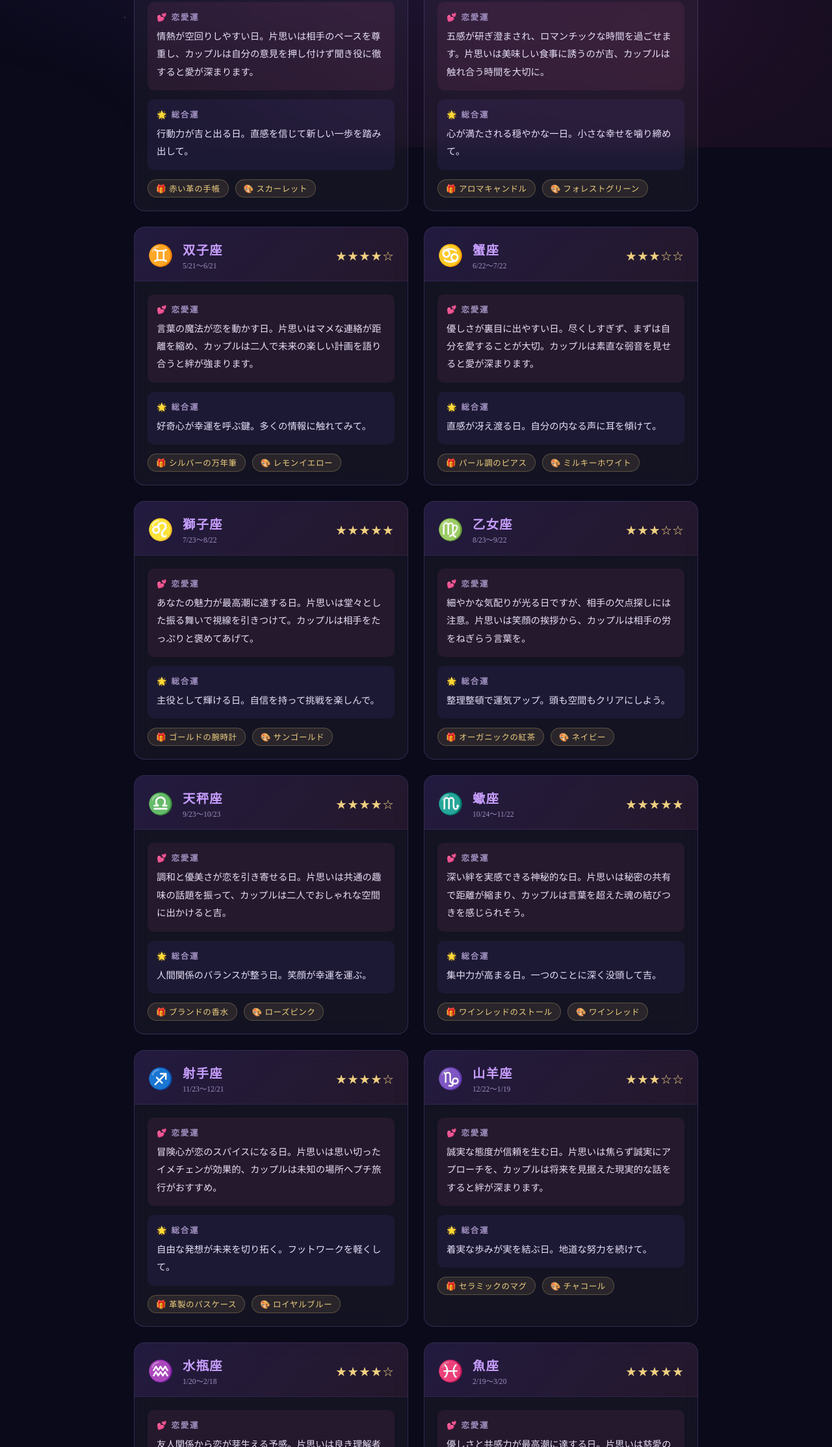
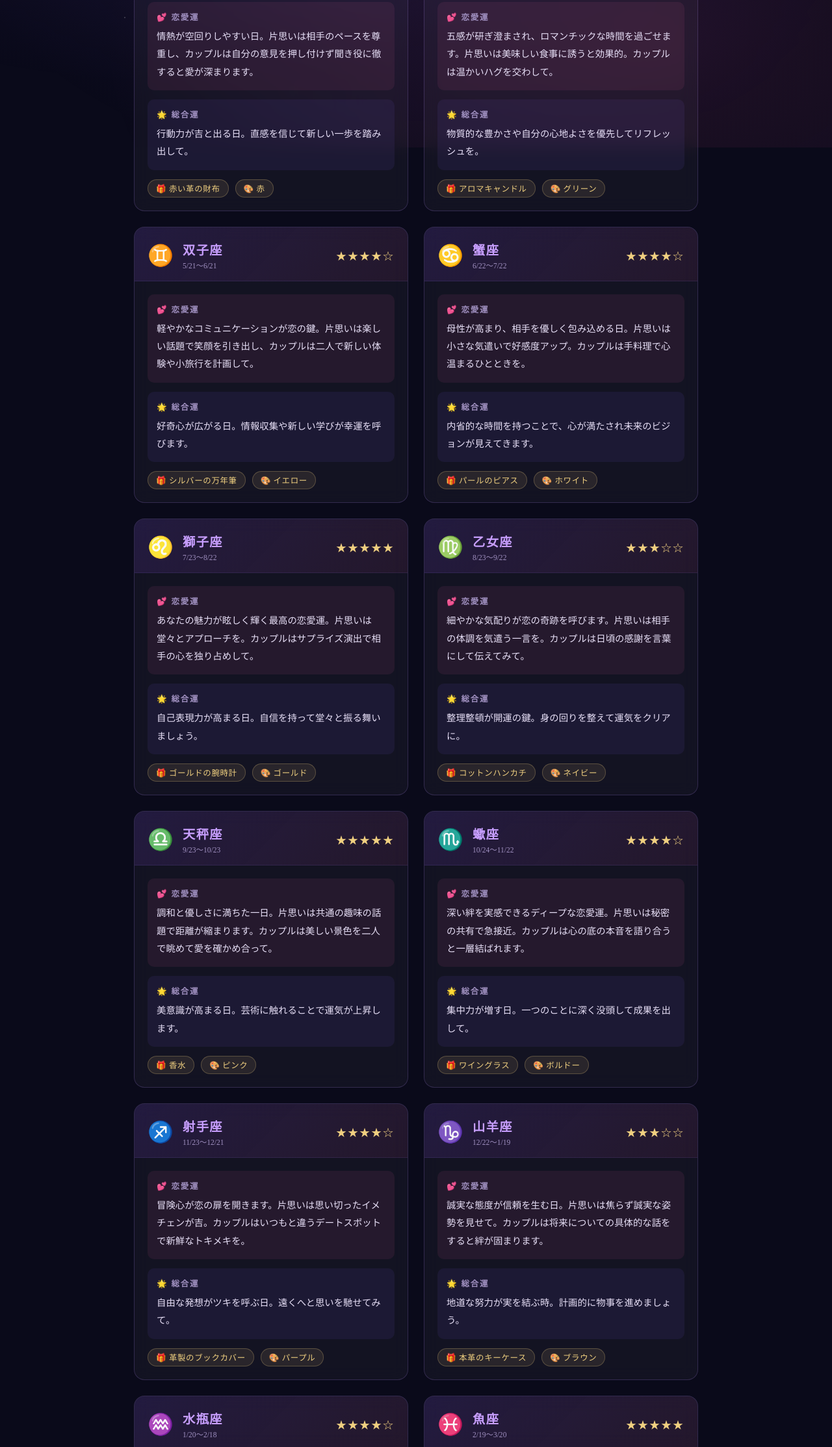
Before and after one commit to hoshikoi-uranai/hoshikoi-uranai, a plain HTML site: page docs/index.html in a window 1280 px wide. Shown: the part 573-2800 px from the top of the page at 65% size. Drawn offline with Linux system fonts and the light colour scheme.

Commit message:
✨ 2026-11-23 の占いを更新

```diff
--- a/docs/index.html
+++ b/docs/index.html
@@ -52,8 +52,8 @@
               <p>行動力が吉と出る日。直感を信じて新しい一歩を踏み出して。</p>
             </div>
             <div class="lucky-row">
-              <span class="lucky-badge">🎁 赤い革の手帳</span>
-              <span class="lucky-badge">🎨 スカーレット</span>
+              <span class="lucky-badge">🎁 赤い革の財布</span>
+              <span class="lucky-badge">🎨 赤</span>
             </div>
           </div>
         </article>
@@ -70,15 +70,15 @@
           <div class="card-body">
             <div class="section love-section">
               <h3>💕 恋愛運</h3>
-              <p>五感が研ぎ澄まされ、ロマンチックな時間を過ごせます。片思いは美味しい食事に誘うのが吉、カップルは触れ合う時間を大切に。</p>
+              <p>五感が研ぎ澄まされ、ロマンチックな時間を過ごせます。片思いは美味しい食事に誘うと効果的。カップルは温かいハグを交わして。</p>
             </div>
             <div class="section general-section">
               <h3>🌟 総合運</h3>
-              <p>心が満たされる穏やかな一日。小さな幸せを噛り締めて。</p>
+              <p>物質的な豊かさや自分の心地よさを優先してリフレッシュを。</p>
             </div>
             <div class="lucky-row">
               <span class="lucky-badge">🎁 アロマキャンドル</span>
-              <span class="lucky-badge">🎨 フォレストグリーン</span>
+              <span class="lucky-badge">🎨 グリーン</span>
             </div>
           </div>
         </article>
@@ -95,15 +95,15 @@
           <div class="card-body">
             <div class="section love-section">
               <h3>💕 恋愛運</h3>
-              <p>言葉の魔法が恋を動かす日。片思いはマメな連絡が距離を縮め、カップルは二人で未来の楽しい計画を語り合うと絆が強まります。</p>
+              <p>軽やかなコミュニケーションが恋の鍵。片思いは楽しい話題で笑顔を引き出し、カップルは二人で新しい体験や小旅行を計画して。</p>
             </div>
             <div class="section general-section">
               <h3>🌟 総合運</h3>
-              <p>好奇心が幸運を呼ぶ鍵。多くの情報に触れてみて。</p>
+              <p>好奇心が広がる日。情報収集や新しい学びが幸運を呼びます。</p>
             </div>
             <div class="lucky-row">
               <span class="lucky-badge">🎁 シルバーの万年筆</span>
-              <span class="lucky-badge">🎨 レモンイエロー</span>
+              <span class="lucky-badge">🎨 イエロー</span>
             </div>
           </div>
         </article>
@@ -115,20 +115,20 @@
               <h2 class="sign-name">蟹座</h2>
               <p class="period">6/22〜7/22</p>
             </div>
-            <span class="stars">★★★☆☆</span>
+            <span class="stars">★★★★☆</span>
           </div>
           <div class="card-body">
             <div class="section love-section">
               <h3>💕 恋愛運</h3>
-              <p>優しさが裏目に出やすい日。尽くしすぎず、まずは自分を愛することが大切。カップルは素直な弱音を見せると愛が深まります。</p>
+              <p>母性が高まり、相手を優しく包み込める日。片思いは小さな気遣いで好感度アップ。カップルは手料理で心温まるひとときを。</p>
             </div>
             <div class="section general-section">
               <h3>🌟 総合運</h3>
-              <p>直感が冴え渡る日。自分の内なる声に耳を傾けて。</p>
+              <p>内省的な時間を持つことで、心が満たされ未来のビジョンが見えてきます。</p>
             </div>
             <div class="lucky-row">
-              <span class="lucky-badge">🎁 パール調のピアス</span>
-              <span class="lucky-badge">🎨 ミルキーホワイト</span>
+              <span class="lucky-badge">🎁 パールのピアス</span>
+              <span class="lucky-badge">🎨 ホワイト</span>
             </div>
           </div>
         </article>
@@ -145,15 +145,15 @@
           <div class="card-body">
             <div class="section love-section">
               <h3>💕 恋愛運</h3>
-              <p>あなたの魅力が最高潮に達する日。片思いは堂々とした振る舞いで視線を引きつけて。カップルは相手をたっぷりと褒めてあげて。</p>
+              <p>あなたの魅力が眩しく輝く最高の恋愛運。片思いは堂々とアプローチを。カップルはサプライズ演出で相手の心を独り占めして。</p>
             </div>
             <div class="section general-section">
               <h3>🌟 総合運</h3>
-              <p>主役として輝ける日。自信を持って挑戦を楽しんで。</p>
+              <p>自己表現力が高まる日。自信を持って堂々と振る舞いましょう。</p>
             </div>
             <div class="lucky-row">
               <span class="lucky-badge">🎁 ゴールドの腕時計</span>
-              <span class="lucky-badge">🎨 サンゴールド</span>
+              <span class="lucky-badge">🎨 ゴールド</span>
             </div>
           </div>
         </article>
@@ -170,14 +170,14 @@
           <div class="card-body">
             <div class="section love-section">
               <h3>💕 恋愛運</h3>
-              <p>細やかな気配りが光る日ですが、相手の欠点探しには注意。片思いは笑顔の挨拶から、カップルは相手の労をねぎらう言葉を。</p>
+              <p>細やかな気配りが恋の奇跡を呼びます。片思いは相手の体調を気遣う一言を。カップルは日頃の感謝を言葉にして伝えてみて。</p>
             </div>
             <div class="section general-section">
               <h3>🌟 総合運</h3>
-              <p>整理整頓で運気アップ。頭も空間もクリアにしよう。</p>
+              <p>整理整頓が開運の鍵。身の回りを整えて運気をクリアに。</p>
             </div>
             <div class="lucky-row">
-              <span class="lucky-badge">🎁 オーガニックの紅茶</span>
+              <span class="lucky-badge">🎁 コットンハンカチ</span>
               <span class="lucky-badge">🎨 ネイビー</span>
             </div>
           </div>
@@ -190,20 +190,20 @@
               <h2 class="sign-name">天秤座</h2>
               <p class="period">9/23〜10/23</p>
             </div>
-            <span class="stars">★★★★☆</span>
+            <span class="stars">★★★★★</span>
           </div>
           <div class="card-body">
             <div class="section love-section">
               <h3>💕 恋愛運</h3>
-              <p>調和と優美さが恋を引き寄せる日。片思いは共通の趣味の話題を振って、カップルは二人でおしゃれな空間に出かけると吉。</p>
+              <p>調和と優しさに満ちた一日。片思いは共通の趣味の話題で距離が縮まります。カップルは美しい景色を二人で眺めて愛を確かめ合って。</p>
             </div>
             <div class="section general-section">
               <h3>🌟 総合運</h3>
-              <p>人間関係のバランスが整う日。笑顔が幸運を運ぶ。</p>
+              <p>美意識が高まる日。芸術に触れることで運気が上昇します。</p>
             </div>
             <div class="lucky-row">
-              <span class="lucky-badge">🎁 ブランドの香水</span>
-              <span class="lucky-badge">🎨 ローズピンク</span>
+              <span class="lucky-badge">🎁 香水</span>
+              <span class="lucky-badge">🎨 ピンク</span>
             </div>
           </div>
         </article>
@@ -215,20 +215,20 @@
               <h2 class="sign-name">蠍座</h2>
               <p class="period">10/24〜11/22</p>
             </div>
-            <span class="stars">★★★★★</span>
+            <span class="stars">★★★★☆</span>
           </div>
           <div class="card-body">
             <div class="section love-section">
               <h3>💕 恋愛運</h3>
-              <p>深い絆を実感できる神秘的な日。片思いは秘密の共有で距離が縮まり、カップルは言葉を超えた魂の結びつきを感じられそう。</p>
+              <p>深い絆を実感できるディープな恋愛運。片思いは秘密の共有で急接近。カップルは心の底の本音を語り合うと一層結ばれます。</p>
             </div>
             <div class="section general-section">
               <h3>🌟 総合運</h3>
-              <p>集中力が高まる日。一つのことに深く没頭して吉。</p>
+              <p>集中力が増す日。一つのことに深く没頭して成果を出して。</p>
             </div>
             <div class="lucky-row">
-              <span class="lucky-badge">🎁 ワインレッドのストール</span>
-              <span class="lucky-badge">🎨 ワインレッド</span>
+              <span class="lucky-badge">🎁 ワイングラス</span>
+              <span class="lucky-badge">🎨 ボルドー</span>
             </div>
           </div>
         </article>
@@ -245,15 +245,15 @@
           <div class="card-body">
             <div class="section love-section">
               <h3>💕 恋愛運</h3>
-              <p>冒険心が恋のスパイスになる日。片思いは思い切ったイメチェンが効果的、カップルは未知の場所へプチ旅行がおすすめ。</p>
+              <p>冒険心が恋の扉を開きます。片思いは思い切ったイメチェンが吉。カップルはいつもと違うデートスポットで新鮮なトキメキを。</p>
             </div>
             <div class="section general-section">
               <h3>🌟 総合運</h3>
-              <p>自由な発想が未来を切り拓く。フットワークを軽くして。</p>
+              <p>自由な発想がツキを呼ぶ日。遠くへと思いを馳せてみて。</p>
             </div>
             <div class="lucky-row">
-              <span class="lucky-badge">🎁 革製のパスケース</span>
-              <span class="lucky-badge">🎨 ロイヤルブルー</span>
+              <span class="lucky-badge">🎁 革製のブックカバー</span>
+              <span class="lucky-badge">🎨 パープル</span>
             </div>
           </div>
         </article>
@@ -270,15 +270,15 @@
           <div class="card-body">
             <div class="section love-section">
               <h3>💕 恋愛運</h3>
-              <p>誠実な態度が信頼を生む日。片思いは焦らず誠実にアプローチを、カップルは将来を見据えた現実的な話をすると絆が深まります。</p>
+              <p>誠実な態度が信頼を生む日。片思いは焦らず誠実な姿勢を見せて。カップルは将来についての具体的な話をすると絆が固まります。</p>
             </div>
             <div class="section general-section">
               <h3>🌟 総合運</h3>
-              <p>着実な歩みが実を結ぶ日。地道な努力を続けて。</p>
+              <p>地道な努力が実を結ぶ時。計画的に物事を進めましょう。</p>
             </div>
             <div class="lucky-row">
-              <span class="lucky-badge">🎁 セラミックのマグ</span>
-              <span class="lucky-badge">🎨 チャコール</span>
+              <span class="lucky-badge">🎁 本革のキーケース</span>
+              <span class="lucky-badge">🎨 ブラウン</span>
             </div>
           </div>
         </article>
@@ -295,11 +295,11 @@
           <div class="card-body">
             <div class="section love-section">
               <h3>💕 恋愛運</h3>
-              <p>友人関係から恋が芽生える予感。片思いは良き理解者を目指して、カップルは束縛せず自由な時間を尊重し合うと良好に。</p>
+              <p>友情の延長線上に恋の予感。片思いは良き理解者として接して。カップルは互いの自由を尊重しつつ、ユニークな時間を共有して。</p>
             </div>
             <div class="section general-section">
               <h3>🌟 総合運</h3>
-              <p>独創的なアイディアが閃く日。常識に囚われないで。</p>
+              <p>独創的なアイデアが閃く日。常識に囚われない選択が吉。</p>
             </div>
             <div class="lucky-row">
               <span class="lucky-badge">🎁 ワイヤレスイヤホン</span>
@@ -320,15 +320,15 @@
           <div class="card-body">
             <div class="section love-section">
               <h3>💕 恋愛運</h3>
-              <p>優しさと共感力が最高潮に達する日。片思いは慈愛の心で接して、カップルはロマンチックな夜のムードを大切にして。</p>
+              <p>夢見るようなロマンチックな恋の魔法にかかる日。片思いは優しい視線を送って。カップルは甘いムードの中で愛の言葉を囁いて。</p>
             </div>
             <div class="section general-section">
               <h3>🌟 総合運</h3>
-              <p>芸術的な感性が高まる日。美しいものに触れよう。</p>
+              <p>直感やインスピレーションが冴える日。心の声を信じて進んで。</p>
             </div>
             <div class="lucky-row">
               <span class="lucky-badge">🎁 ガラスの置物</span>
-              <span class="lucky-badge">🎨 ラベンダー</span>
+              <span class="lucky-badge">🎨 アクア</span>
             </div>
           </div>
         </article>
```
Also changed, not shown: docs/horoscope/2026-11-23.html (+42 -42 lines).
